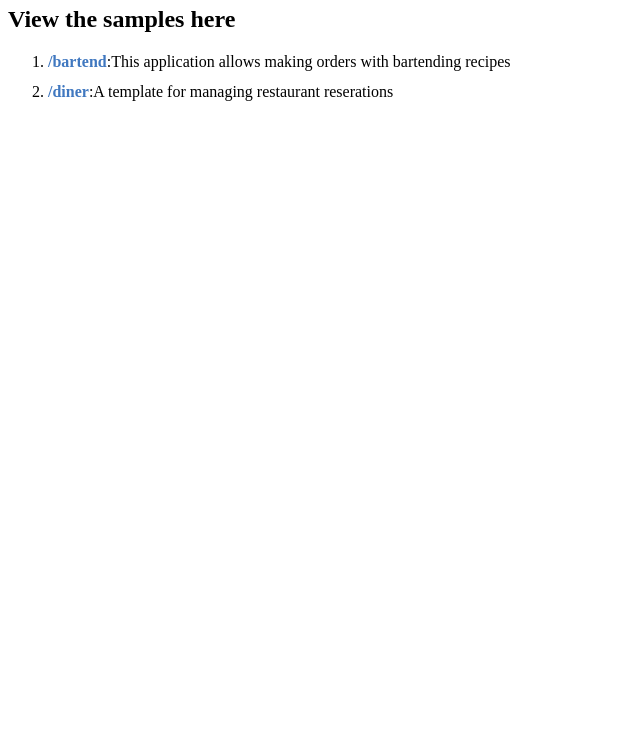
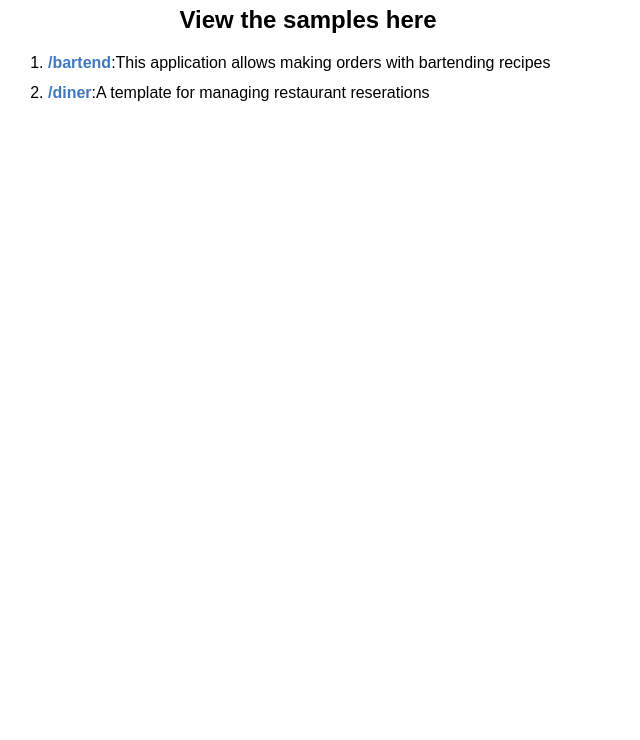
Before and after one commit to Gopikrishna19/samples, a plain HTML site: page index.html in a window 1280 px wide. Shown: the part 60-800 px from the top of the page, without its empty margins (0-640 px from the left). Drawn offline with Linux system fonts and the light colour scheme.

Commit message:
index commit

```diff
--- a/index.html
+++ b/index.html
@@ -1,4 +1,9 @@
 <style>
+  .page {
+    font-family: sans-serif;
+    width: 95%;
+    max-width: 600px;
+  }
   li {
     margin-bottom: 12px;
   }
@@ -10,8 +15,12 @@
   a:hover, a:active {
     text-decoration: underline;
   }
+  h1, h2 {
+    text-align: center;
+  }
 </style>
 
+<div class="page">
   <h1>Welcome</h1>
   <h2>View the samples here</h2>
 
@@ -20,3 +29,4 @@
     <li><a href="diner">/diner</a>:<span>A template for managing restaurant reserations</span></li>
     <!--template: <li><a href="">/</a>:<span></span></li>-->
   </ol>
+</div>
```
Lines whose indentation alone changed are shown as unchanged.
